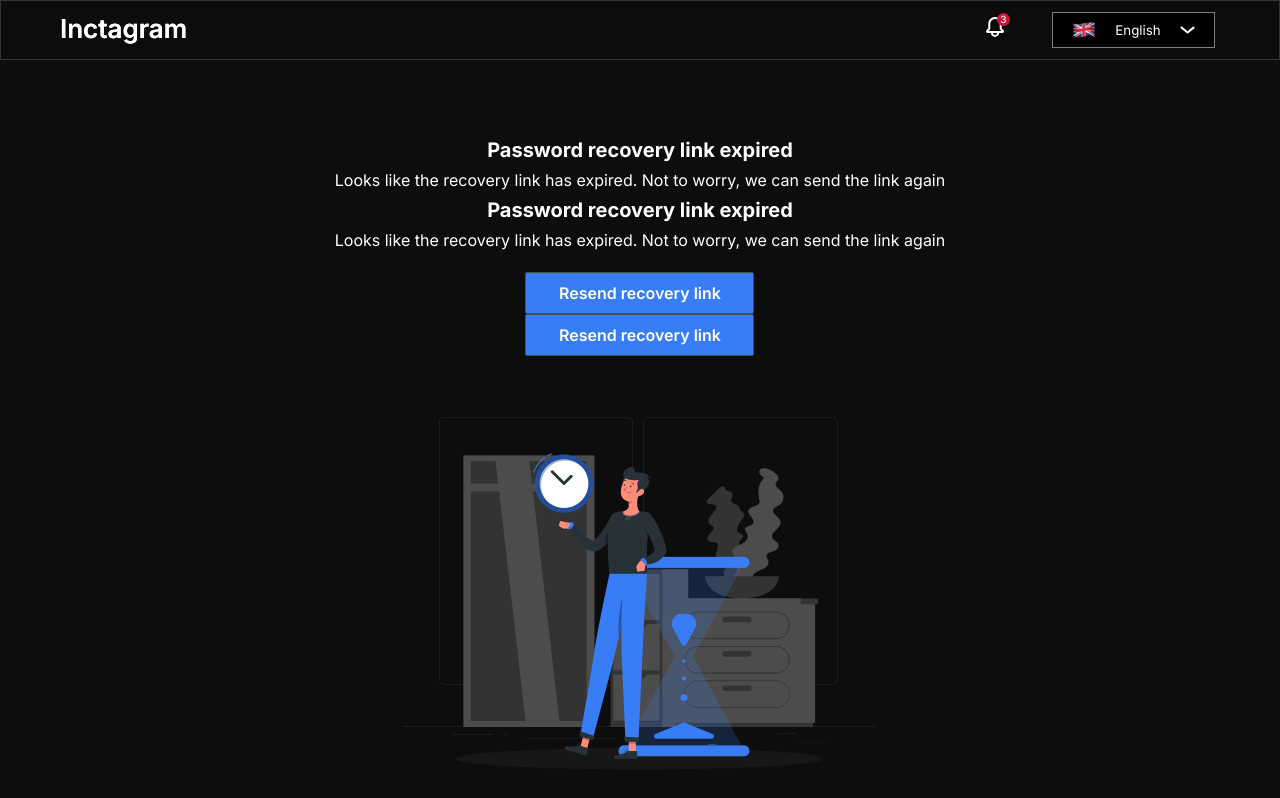
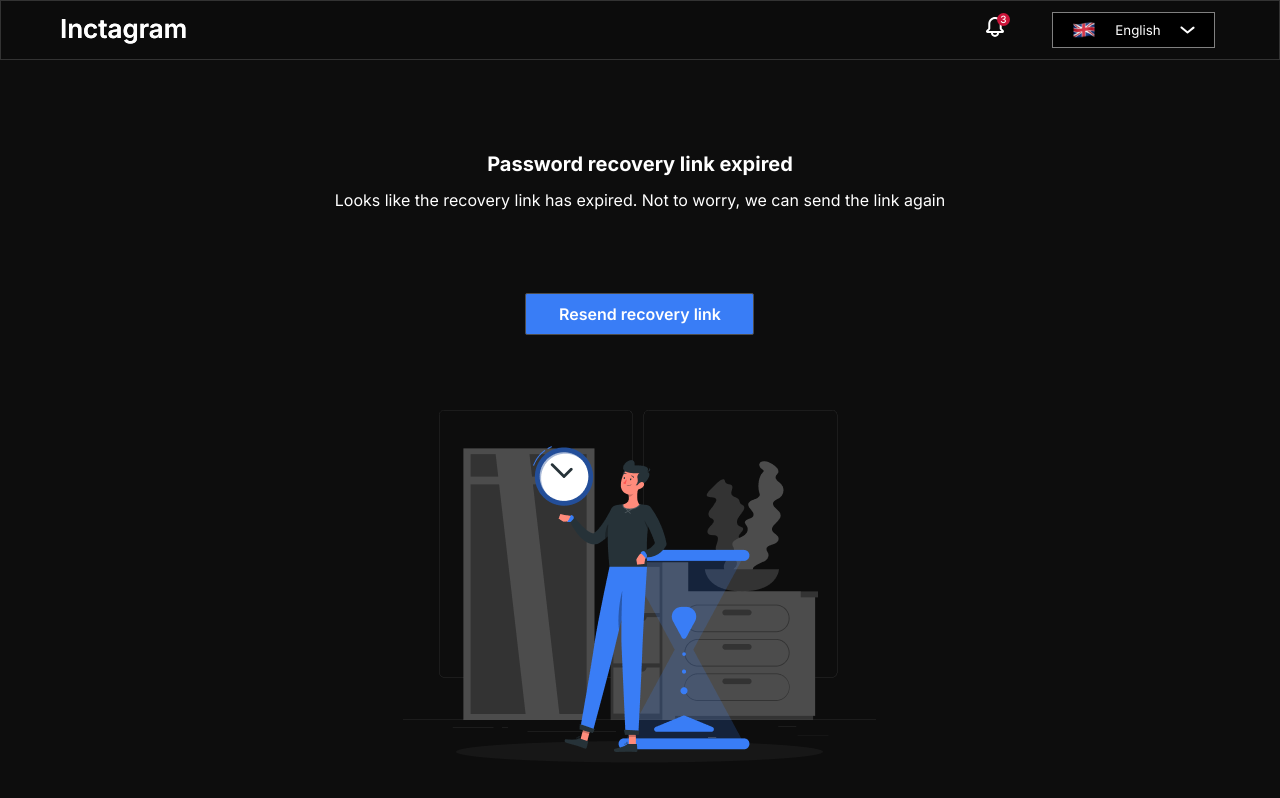
Before and after one commit to FightersForJustice/inctagram, a Next.js app: page /auth/failed-recovery in a window 1280 px wide. Shown: the top 798 px of the page. Built offline with nearby package versions, Linux system fonts and the light colour scheme.

Commit message:
fix: remove duplicates

```diff
--- a/components/auth/Failed/FailedRecovery.tsx
+++ b/components/auth/Failed/FailedRecovery.tsx
@@ -4,7 +4,6 @@ import { PageWrapper } from '@/components/PageWrapper/PageWrapper'
 import style from './FailedAuth.module.scss'
 import commonStyle from '@/@ui/design/settings/Common.module.scss'
 import { MainButton } from '@/components/common/Buttons/Buttons'
-import { t } from 'i18next'
 import { useTranslation } from 'react-i18next'
 import { useRouter } from 'next/router'
 import { authRouts } from '@/components/common/Auth/authRoutes'
@@ -22,15 +21,10 @@ const FailedRecovery = () => {
       <div className={commonStyle.container}>
         <div className={style.item}>
           <div className={style.textBlock}>
-            <h1 className={commonStyle.title}>{'Password recovery link expired'}</h1>
-            <p className={commonStyle.text}>
-              {'Looks like the recovery link has expired. Not to worry, we can send the link again'}
-            </p>
             <h1 className={commonStyle.title}>{translate('Recovery_link_expired')}</h1>
             <p className={commonStyle.text}>{translate('Recovery_link_expired_description')}</p>
           </div>
           <div>
-            <MainButton title={'Resend recovery link'} onClick={handleResendEmail} disabled={false} style={{ width: '229px' }} />
             <MainButton
               title={translate('Resend_recovery_link')}
               onClick={handleResendEmail}
```
